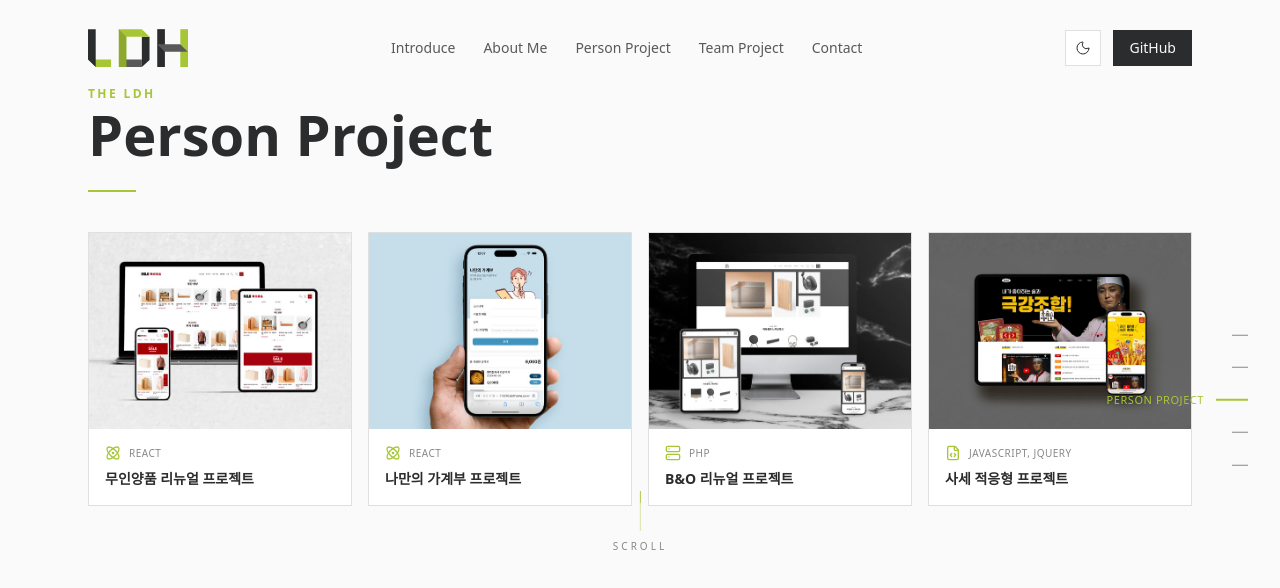
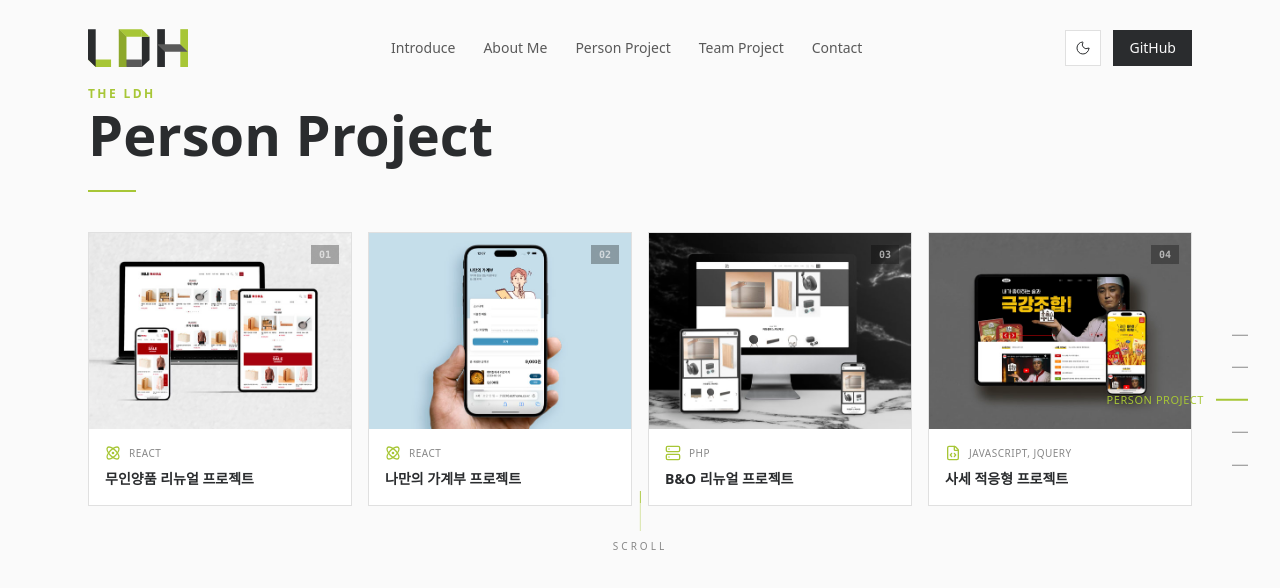
Before and after one commit to LDH9276/LDH_New_Portfolio, a Next.js app: page / in a window 1280 px wide. Both pictures are taken after a click on the button "Person Project". Shown: the top 588 px of the page. Built offline with nearby package versions, Linux system fonts and the light colour scheme; a web font is replaced by a local one.

Commit message:
fix: 포트폴리오 카드에 마우스 추적 글로우, 넘버링, View 레이블 인터랙션 추가

```diff
--- a/src/Component/PersonProject.jsx
+++ b/src/Component/PersonProject.jsx
@@ -1,4 +1,4 @@
-import React, { useState, useEffect } from 'react';
+import React, { useState, useEffect, useRef, useCallback } from 'react';
 import portfolio from './person'
 import Scroll from '../Header/Scroll';
 import Link from 'next/link';
@@ -13,44 +13,63 @@ const getFamilyIcon = (family) => {
   return <Code2 size={16} className="text-lime" />;
 };
 
-function PersonProject( {activeSlide, reset} ) {
-  const [active, setActive] = useState('ready');
+function ProjectCard({ item, index, isVisible, reset }) {
+  const cardRef = useRef(null);
+  const [glowPos, setGlowPos] = useState({ x: 50, y: 50 });
 
-  useEffect(() => {
-    if (activeSlide === 2) setActive('');
-  }, [activeSlide]);
+  const handleMouseMove = useCallback((e) => {
+    if (!cardRef.current) return;
+    const rect = cardRef.current.getBoundingClientRect();
+    const x = ((e.clientX - rect.left) / rect.width) * 100;
+    const y = ((e.clientY - rect.top) / rect.height) * 100;
+    setGlowPos({ x, y });
+  }, []);
 
   return (
-    <div className={`relative w-full h-full flex items-center transition-opacity duration-[1.8s] ${active === 'ready' ? 'opacity-0' : 'opacity-100'}`}>
-      <div className="section-container py-20">
-        <div className="mb-10">
-          <span className="section-label">The LDH</span>
-          <h2 className="section-title">Person Project</h2>
-          <div className="accent-line" />
-        </div>
+    <Link
+      ref={cardRef}
+      href={`/portfolio/${item.id}`}
+      onClick={reset}
+      onMouseMove={handleMouseMove}
+      className={`card group block relative overflow-hidden
+        transition-all duration-500
+        ${isVisible ? 'opacity-100 translate-y-0' : 'opacity-0 translate-y-10'}`}
+      style={{ transitionDelay: isVisible ? `${index * 100}ms` : '0ms' }}
+    >
+      {/* Interactive glow on hover */}
+      <div
+        className="absolute inset-0 opacity-0 group-hover:opacity-100 transition-opacity duration-300 pointer-events-none z-10"
+        style={{
+          background: `radial-gradient(400px circle at ${glowPos.x}% ${glowPos.y}%, rgba(167, 198, 54, 0.15), transparent 70%)`
+        }}
+      />
 
-        <div className="grid grid-cols-1 sm:grid-cols-2 lg:grid-cols-4 gap-4">
-          {portfolio.person.slice(0).reverse().map((item, index) => (
-            <Link
-              href={`/portfolio/${item.id}`}
-              key={index}
-              onClick={reset}
-              className="card group block"
-            >
       {/* Thumbnail */}
       <div className="relative aspect-[4/3] overflow-hidden bg-surface-muted-light dark:bg-surface-muted-dark">
         <Image
           src={`/images/${item.thumb}`}
           alt={item.name}
           fill
-                  className="object-cover transition-transform duration-500 group-hover:scale-105"
+          className="object-cover transition-transform duration-700 group-hover:scale-110"
         />
+        {/* Number overlay */}
+        <span className="absolute top-3 right-3 text-[10px] font-mono font-bold text-white/60
+          bg-black/30 backdrop-blur-sm px-2 py-0.5 z-10">
+          {String(index + 1).padStart(2, '0')}
+        </span>
         {/* Hover overlay */}
-                <div className="absolute inset-0 bg-lime/0 group-hover:bg-lime/10 transition-colors duration-300" />
+        <div className="absolute inset-0 bg-gradient-to-t from-black/50 via-transparent to-transparent
+          opacity-0 group-hover:opacity-100 transition-opacity duration-500" />
+        {/* View label */}
+        <div className="absolute bottom-3 left-4 z-10
+          opacity-0 translate-y-2 group-hover:opacity-100 group-hover:translate-y-0
+          transition-all duration-300 delay-100">
+          <span className="text-xs font-semibold text-white tracking-wider uppercase">View →</span>
+        </div>
       </div>
 
       {/* Info */}
-              <div className="p-4 space-y-2">
+      <div className="p-4 space-y-2 relative z-10">
         <div className="flex items-center gap-2">
           {getFamilyIcon(item.family)}
           <span className="text-[10px] uppercase tracking-wider text-text-muted-light dark:text-text-muted-dark">
@@ -63,6 +82,37 @@ function PersonProject( {activeSlide, reset} ) {
         </h3>
       </div>
     </Link>
+  );
+}
+
+function PersonProject({ activeSlide, reset }) {
+  const [active, setActive] = useState('ready');
+
+  useEffect(() => {
+    if (activeSlide === 2) setActive('');
+  }, [activeSlide]);
+
+  const isVisible = active === '';
+  const items = portfolio.person.slice(0).reverse();
+
+  return (
+    <div className={`relative w-full h-full flex items-center transition-opacity duration-[1.8s] ${active === 'ready' ? 'opacity-0' : 'opacity-100'}`}>
+      <div className="section-container py-20">
+        <div className="mb-10">
+          <span className="section-label">The LDH</span>
+          <h2 className="section-title">Person Project</h2>
+          <div className="accent-line" />
+        </div>
+
+        <div className="grid grid-cols-1 sm:grid-cols-2 lg:grid-cols-4 gap-4">
+          {items.map((item, index) => (
+            <ProjectCard
+              key={index}
+              item={item}
+              index={index}
+              isVisible={isVisible}
+              reset={reset}
+            />
           ))}
         </div>
       </div>
--- a/src/Component/TeamProject.jsx
+++ b/src/Component/TeamProject.jsx
@@ -1,4 +1,4 @@
-import React, { useState, useEffect } from 'react';
+import React, { useState, useEffect, useRef, useCallback } from 'react';
 import Link from 'next/link';
 import portfolio from './team'
 import Scroll from '../Header/Scroll';
@@ -13,43 +13,63 @@ const getFamilyIcon = (family) => {
   return <Code2 size={16} className="text-lime" />;
 };
 
-function TeamProject({activeSlide, reset}) {
-  const [active, setActive] = useState('ready');
+function ProjectCard({ item, index, isVisible, reset }) {
+  const cardRef = useRef(null);
+  const [glowPos, setGlowPos] = useState({ x: 50, y: 50 });
 
-  useEffect(() => {
-    if (activeSlide === 3) setActive('');
-  }, [activeSlide]);
+  const handleMouseMove = useCallback((e) => {
+    if (!cardRef.current) return;
+    const rect = cardRef.current.getBoundingClientRect();
+    const x = ((e.clientX - rect.left) / rect.width) * 100;
+    const y = ((e.clientY - rect.top) / rect.height) * 100;
+    setGlowPos({ x, y });
+  }, []);
 
   return (
-    <div className={`relative w-full h-full flex items-center transition-opacity duration-[1.8s] ${active === 'ready' ? 'opacity-0' : 'opacity-100'}`}>
-      <div className="section-container py-20">
-        <div className="mb-10">
-          <span className="section-label">The LDH</span>
-          <h2 className="section-title">Team Project</h2>
-          <div className="accent-line" />
-        </div>
+    <Link
+      ref={cardRef}
+      href={`/portfolio/${item.id}`}
+      onClick={reset}
+      onMouseMove={handleMouseMove}
+      className={`card group block relative overflow-hidden
+        transition-all duration-500
+        ${isVisible ? 'opacity-100 translate-y-0' : 'opacity-0 translate-y-10'}`}
+      style={{ transitionDelay: isVisible ? `${index * 100}ms` : '0ms' }}
+    >
+      {/* Interactive glow on hover */}
+      <div
+        className="absolute inset-0 opacity-0 group-hover:opacity-100 transition-opacity duration-300 pointer-events-none z-10"
+        style={{
+          background: `radial-gradient(400px circle at ${glowPos.x}% ${glowPos.y}%, rgba(167, 198, 54, 0.15), transparent 70%)`
+        }}
+      />
 
-        <div className="grid grid-cols-1 sm:grid-cols-2 lg:grid-cols-4 gap-4">
-          {portfolio.person.slice(0).reverse().map((item, index) => (
-            <Link
-              href={`/portfolio/${item.id}`}
-              key={index}
-              onClick={reset}
-              className="card group block"
-            >
       {/* Thumbnail */}
       <div className="relative aspect-[4/3] overflow-hidden bg-surface-muted-light dark:bg-surface-muted-dark">
         <Image
           src={`/images/${item.thumb}`}
           alt={item.name}
           fill
-                  className="object-cover transition-transform duration-500 group-hover:scale-105"
+          className="object-cover transition-transform duration-700 group-hover:scale-110"
         />
-                <div className="absolute inset-0 bg-lime/0 group-hover:bg-lime/10 transition-colors duration-300" />
+        {/* Number overlay */}
+        <span className="absolute top-3 right-3 text-[10px] font-mono font-bold text-white/60
+          bg-black/30 backdrop-blur-sm px-2 py-0.5 z-10">
+          {String(index + 1).padStart(2, '0')}
+        </span>
+        {/* Hover overlay */}
+        <div className="absolute inset-0 bg-gradient-to-t from-black/50 via-transparent to-transparent
+          opacity-0 group-hover:opacity-100 transition-opacity duration-500" />
+        {/* View label */}
+        <div className="absolute bottom-3 left-4 z-10
+          opacity-0 translate-y-2 group-hover:opacity-100 group-hover:translate-y-0
+          transition-all duration-300 delay-100">
+          <span className="text-xs font-semibold text-white tracking-wider uppercase">View →</span>
+        </div>
       </div>
 
       {/* Info */}
-              <div className="p-4 space-y-2">
+      <div className="p-4 space-y-2 relative z-10">
         <div className="flex items-center gap-2">
           {getFamilyIcon(item.family)}
           <span className="text-[10px] uppercase tracking-wider text-text-muted-light dark:text-text-muted-dark">
@@ -62,6 +82,37 @@ function TeamProject({activeSlide, reset}) {
         </h3>
       </div>
     </Link>
+  );
+}
+
+function TeamProject({ activeSlide, reset }) {
+  const [active, setActive] = useState('ready');
+
+  useEffect(() => {
+    if (activeSlide === 3) setActive('');
+  }, [activeSlide]);
+
+  const isVisible = active === '';
+  const items = portfolio.person.slice(0).reverse();
+
+  return (
+    <div className={`relative w-full h-full flex items-center transition-opacity duration-[1.8s] ${active === 'ready' ? 'opacity-0' : 'opacity-100'}`}>
+      <div className="section-container py-20">
+        <div className="mb-10">
+          <span className="section-label">The LDH</span>
+          <h2 className="section-title">Team Project</h2>
+          <div className="accent-line" />
+        </div>
+
+        <div className="grid grid-cols-1 sm:grid-cols-2 lg:grid-cols-4 gap-4">
+          {items.map((item, index) => (
+            <ProjectCard
+              key={index}
+              item={item}
+              index={index}
+              isVisible={isVisible}
+              reset={reset}
+            />
           ))}
         </div>
       </div>
```
Lines whose indentation alone changed are shown as unchanged.
